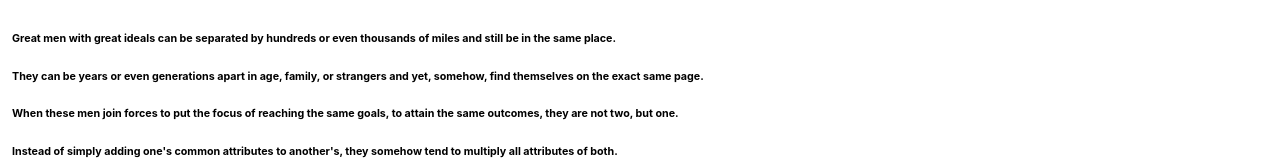
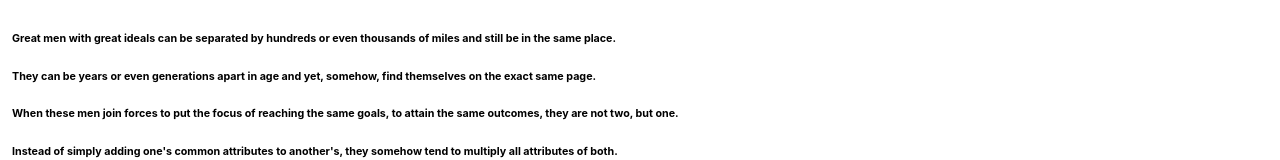
Before and after one commit to ldentzien/ldbeetz, a Next.js app: page / in a window 1280 px wide. Shown: the part 1781-1941 px from the top of the page. Built offline with nearby package versions, Linux system fonts and the light colour scheme.

Commit message:
About Us text updates

```diff
--- a/components/About.js
+++ b/components/About.js
@@ -6,7 +6,7 @@ function About () {
                 <h1 className="title">About Us</h1>
                 <div className="text-justify">
                     <h6>Great men with great ideals can be separated by hundreds or even thousands of miles and still be in the same place.</h6>
-                    <h6>They can be years or even generations apart in age, family, or strangers and yet, somehow, find themselves on the exact same page.</h6>
+                    <h6>They can be years or even generations apart in age and yet, somehow, find themselves on the exact same page.</h6>
                     <h6>When these men join forces to put the focus of reaching the same goals, to attain the same outcomes, they are not two, but one.</h6>
                     <h6>{`Instead of simply adding one's common attributes to another's, they somehow tend to multiply all attributes of both.`}</h6>
                     <br/>
--- a/components/Beats.js
+++ b/components/Beats.js
@@ -2,10 +2,13 @@
 function Beats () {
     return (
         <div className="container-fluid"  id="beats">
-            <div className="row">
-                <h1 className="text-center title">BEATS THE BEST!</h1>
-                <h3 className="text-center">Airbit API:</h3>
-                <p className="text-center">*** BIG BOX GOES HERE ***</p>
+            <div className="container text-center">
+                <div className="row">
+                    <h1 className="title">BEATS THE BEST!</h1>
+                    <h3 className="text-center">Airbit API:</h3>
+                    <p className="text-center">*** BIG BOX GOES HERE ***</p>
+                </div>
+
             </div>
         </div>
     )
```
Also changed, not shown: public/images/ldbeetz_logo_bald.png (added).
